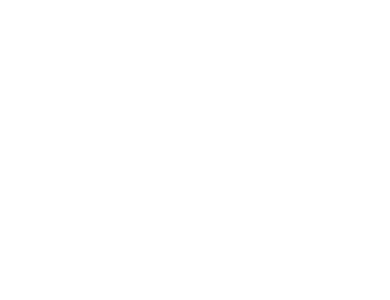
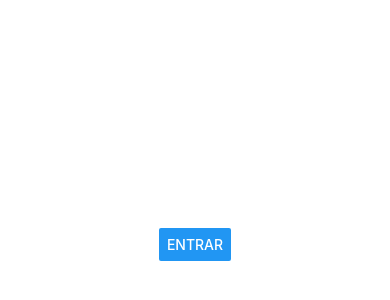
Before and after one commit to Francielefernandes06/appSujeitoProgramador, a React Native app: screen / in a window 390 px wide. Shown: the part 208-508 px from the top of the page. Built offline with nearby package versions, Linux system fonts and the light colour scheme.

Commit message:
trabalhando com buttons

```diff
--- a/src/telas/Dados/index.js
+++ b/src/telas/Dados/index.js
@@ -1,23 +1,30 @@
-import React, {useState} from "react";
+import React, { useState } from "react";
 
-import { View, Text,TextInput, Button , StyleSheet} from "react-native";
+import { View, Text, TextInput, Button, StyleSheet } from "react-native";
 
-function Dados(){
-  const [nome, setNome]= useState();
+function Dados() {
+  const [nome, setNome] = useState();
+  const [input, setInput] = useState();
 
-  function pegaNome(texto){
-    if(texto.length > 0){
-      setNome('Bem vindo: '+texto)
-    }else{
+  function entrar() {
+    pegaNome(input)
+  }
+
+  function pegaNome(texto) {
+    if (texto.length > 0) {
+      setNome('Bem vindo: ' + texto)
+    } else {
       setNome('')
     }
 
   }
-  return(
+  return (
     <View style={styles.container}>
-      <Text>{nome}</Text>
+      <Text style={styles.texto}>{nome}</Text>
       <TextInput style={styles.input}
-      onChangeText={(texto)=>pegaNome(texto)} />
+        onChangeText={(texto) => setInput(texto)} />
+
+      <Button title="Entrar" onPress={entrar} />
 
     </View>
   );
@@ -27,16 +34,22 @@
 export default Dados;
 
 const styles = StyleSheet.create({
-  container:{
-    flex:1,
-    justifyContent:'center',
-    alignItems:'center'
+  container: {
+    flex: 1,
+    justifyContent: 'center',
+    alignItems: 'center'
   },
-  input:{
-    height:40,
-    width:200,
-    borderWidth:1,
-    borderColor:'#fff',
-    margin:10,
+  input: {
+    height: 40,
+    width: 200,
+    borderWidth: 1,
+    borderColor: '#fff',
+    margin: 10,
+  },
+  texto:{
+    fontSize: 20,
+    color: '#fff'
+
+
   }
 });
```
